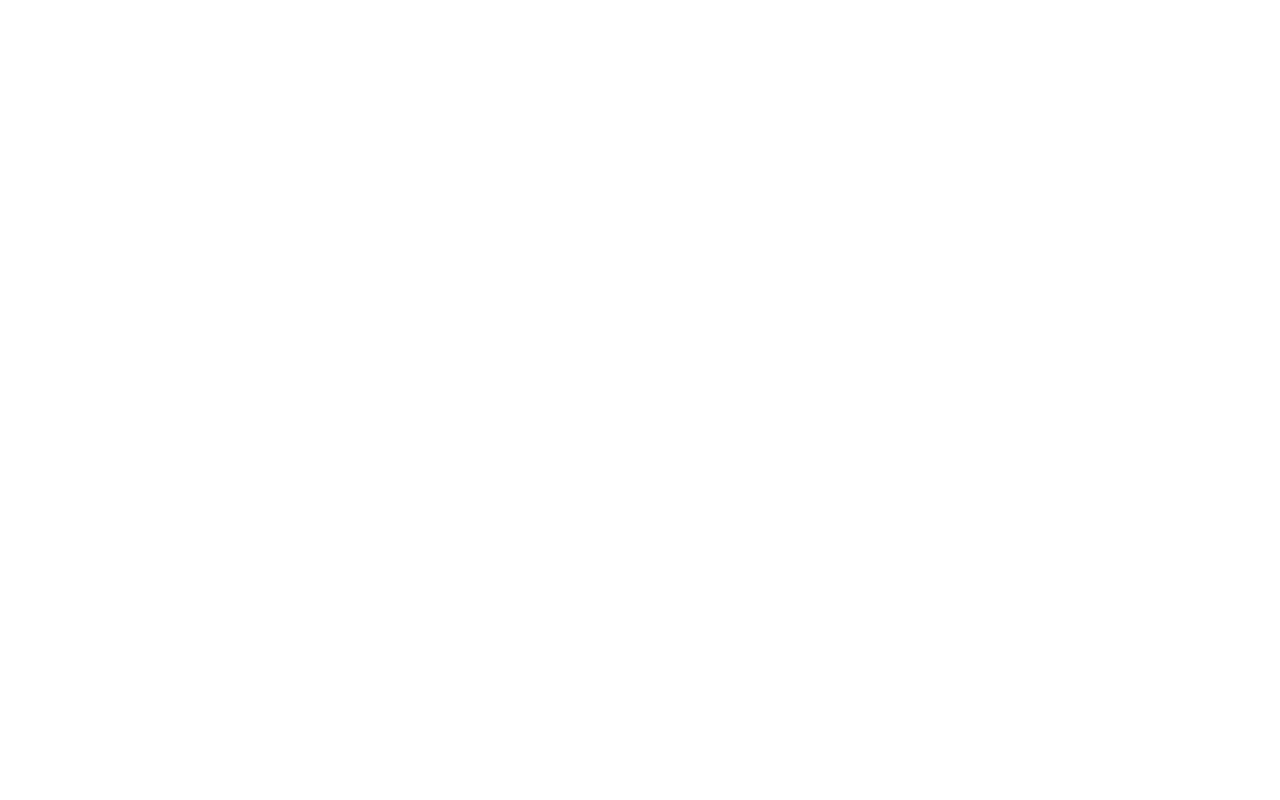
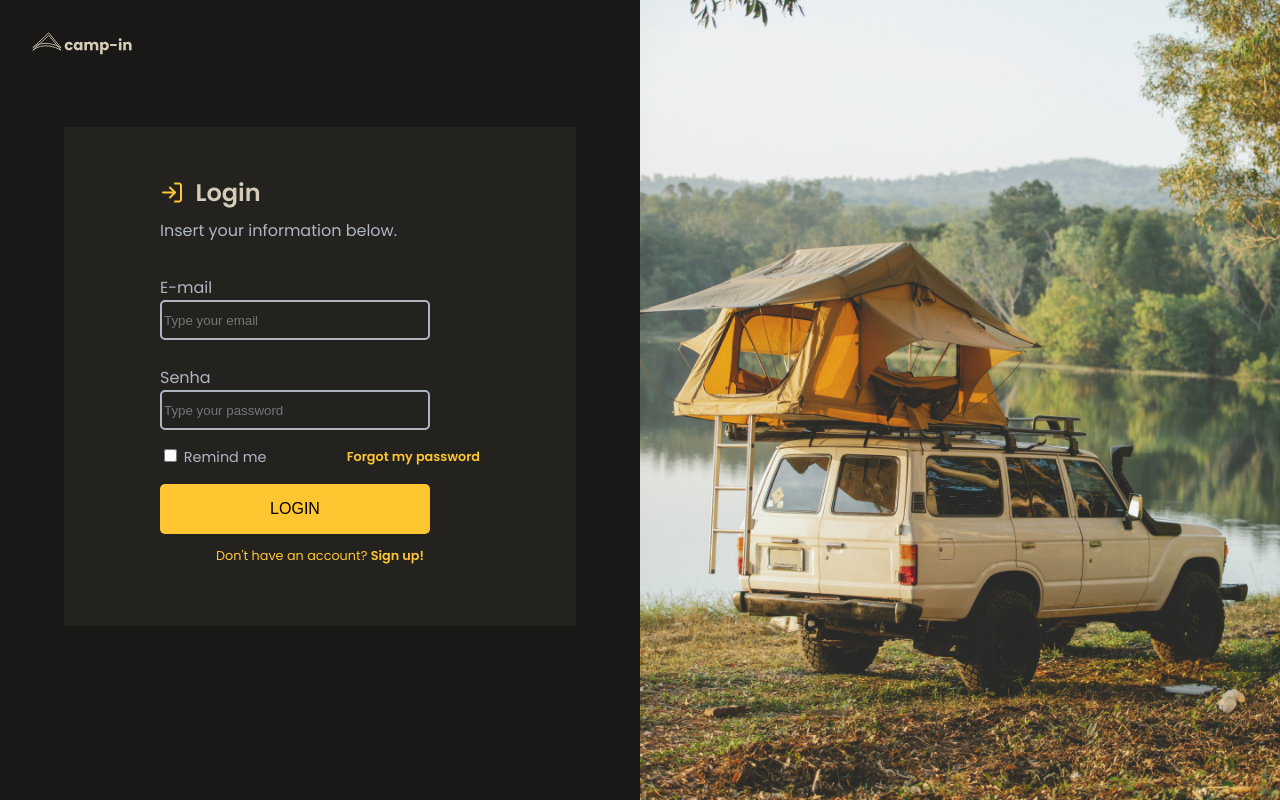
Before and after one commit to adlascio-instructor/web-dev-1-week-4-assignment-klfcola, a plain HTML site: page index.html in a window 1280 px wide. Drawn offline with Linux system fonts and the light colour scheme.

Commit message:
3 Mar 2023

```diff
--- a/index.html
+++ b/index.html
@@ -4,8 +4,53 @@
     <meta charset="UTF-8" />
     <meta http-equiv="X-UA-Compatible" content="IE=edge" />
     <meta name="viewport" content="width=device-width, initial-scale=1.0" />
+    <link rel="icon" href="/images/favicon.ico" type="image/x-icon" sizes="32x32">
     <link rel="stylesheet" href="./style.css" />
+    <link rel="preconnect" href="https://fonts.googleapis.com">
+    <link rel="preconnect" href="https://fonts.gstatic.com" crossorigin>
+    <link href="https://fonts.googleapis.com/css2?family=Poppins:wght@400;500;600&display=swap" rel="stylesheet">
     <title>Document</title>
   </head>
-  <body></body>
+  <body>
+    <div id="page">
+      <div id="left">
+        <img src="/images/logo.svg" id="logoimg" alt="logo" />
+        <form>
+          <div id="inner">
+          <div id="title">
+            <img src="/images/log-in.svg" alt="login" />
+            <h1>  Login</h1>
+          </div>
+            <div id="paragraph">
+               <p id="information">Insert your information below.</p>
+            </div>
+          <div id="text">
+            <label for="email">E-mail</label>
+            <br>
+            <input type="text" id="email" name="email" placeholder="Type your email" required>
+            <br>
+            <br>
+            <label for="password">Senha</label>
+            <br>
+            <input type="password" id="password" name="password" placeholder="Type your password" required>
+          </div>
+          <div id="remind">
+            <input type="checkbox" id="remindme" name="remindme">
+            <label for="remindme">Remind me</label>
+          </div>
+          <div id="forgot">
+            <a href="#" id="forgotpassword">Forgot my password</a>
+          </div>
+          <div id="button">
+            <button type="submit">LOGIN</button>
+          </div>
+          <div id="signup">
+            <p id="newaccount">Don't have an account? <a href="#" id="signuplink">Sign up!</a></p>
+          </div>
+          </div>
+        </form>
+      </div>
+      <img src="/images/side-image.jpg" id="carimg" alt="loginimage" />
+    </div>
+  </body>
 </html>
--- a/style.css
+++ b/style.css
@@ -0,0 +1,157 @@
+html{
+    font-family: 'Poppins', sans-serif;
+    font-size: 16px;
+    margin: 0;
+}
+
+:root{
+    color: #afb6c2;
+    background: #191816;
+}
+
+body{
+    margin: 0;
+}
+
+#page{
+    display: flex;
+    flex-direction: row;
+    justify-content: space-between;
+}
+
+#left{
+    flex-basis: 100%;
+}
+
+#logoimg{
+    padding-left: 2rem;
+    padding-top: 2rem;
+    padding-bottom: 2rem;
+    height: 1.5rem;
+}
+
+form{
+    padding-left: 4rem;
+    padding-right: 4rem;
+    padding-top: 2rem;
+    padding-bottom: 7.5rem;
+}
+
+#inner{
+    background: #24221f;
+    display: grid;
+    justify-items: start;
+    align-items: center;
+    grid-template-columns:  50% 50%;
+    grid-template-rows: repeat(6, auto);
+    grid-template-areas: "title title"
+                         "paragraph paragraph"
+                         "inner inner"
+                         "remind forgot"
+                         "login login"
+                         "signup signup";
+    padding-left: 6rem;
+    padding-right: 6rem;
+    padding-top: 3rem;
+    padding-bottom: 3rem;
+}
+
+h1{
+    color: #d4ccb6;
+    white-space: pre;
+    font-size: 1.5rem;
+    margin: 0;
+}
+
+#title{
+    display: flex;
+    grid-area: title;
+}
+
+#paragraph{
+    grid-area: paragraph;
+}
+
+#information{
+    margin: 0;
+    padding-top: 0.5rem;
+    padding-bottom: 2rem;
+}
+
+#text{
+    grid-area: inner;
+}
+
+#email{
+    background-color: #24221f;
+    border: 2px solid #afb6c2;
+    border-radius: 5px;
+    width: 262px;
+    height: 34px;
+}
+
+#password{
+    background-color: #24221f;
+    border: 2px solid #afb6c2;
+    border-radius: 5px;
+    width: 262px;
+    height: 34px;
+}
+
+#remind{
+    grid-area: remind;
+    font-size: 0.9rem;
+    padding-top: 1rem;
+    padding-bottom: 1rem;
+}
+
+#forgot{
+    grid-area: forgot;
+    justify-self: end;
+    font-size: 0.8rem;
+    padding-top: 1rem;
+    padding-bottom: 1rem;
+}
+
+#forgotpassword{
+    color: #ffc632;
+    text-decoration: none;
+    font-weight: bold;
+}
+
+#button{
+    grid-area: login;
+}
+
+button{
+    background-color: #ffc632;
+    border: none;
+    border-radius: 5px;
+    font-size: 1rem;
+    width: 270px;
+    height: 50px;
+}
+
+#signup{
+    grid-area: signup;
+    justify-self: center;
+}
+
+#signuplink{
+    color: #ffc632;
+    text-decoration: none;
+    font-weight: bold;
+}
+
+#newaccount{
+    font-size: 0.8rem;
+    color: #ffc632;
+}
+
+#carimg{
+    width: 50%;
+    height: auto;
+}
+
+
+/* primary-color: #ffc632; */
```
